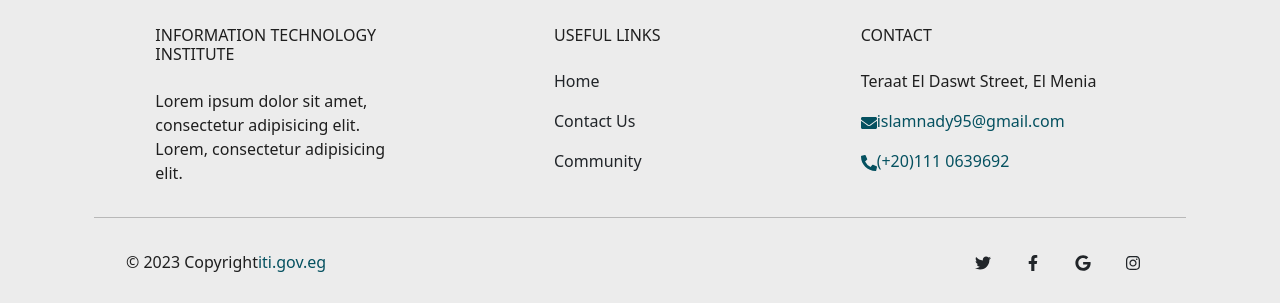
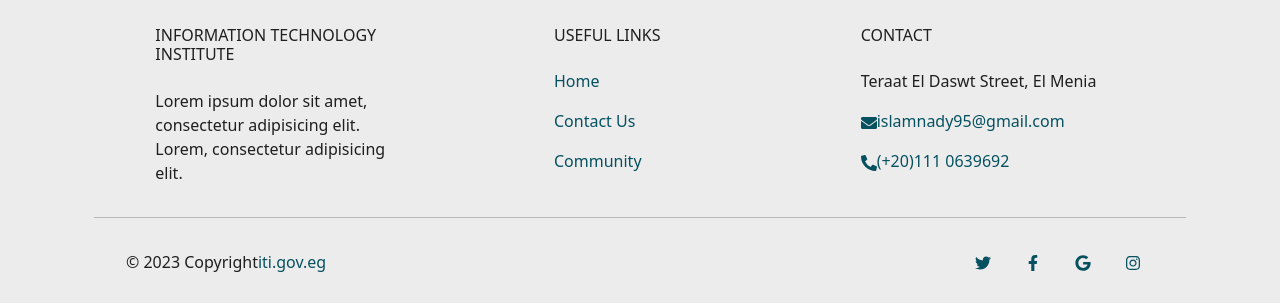
Before and after one commit to Isla-Nad/ITI-FinalProject, a React (Create React App) app: page / in a window 1280 px wide. Shown: the part 4134-4437 px from the top of the page. Built offline with nearby package versions, Linux system fonts and the light colour scheme; no server answers.

Commit message:
footer colors

```diff
--- a/src/components/Footer.js
+++ b/src/components/Footer.js
@@ -23,17 +23,17 @@ function Footer() {
             <div className="col-md-3 col-lg-2 col-xl-2 mx-auto mt-3">
               <h6 className="text-uppercase mb-4 font-weight-bold">{translate("usefulLinks")}</h6>
               <p>
-                <Link to="/" className="text-decoration-none  text-dark">
+                <Link to="/" className="text-decoration-none text-info-emphasis">
                   {translate("home")}
                 </Link>
               </p>
               <p>
-                <Link to="/contactus" className="text-decoration-none text-dark ">
+                <Link to="/contactus" className="text-decoration-none text-info-emphasis">
                   {translate("contactUs")}
                 </Link>
               </p>
               <p>
-                <Link to="/posts" className="text-decoration-none text-dark">
+                <Link to="/posts" className="text-decoration-none text-info-emphasis">
                   {translate("community")}
                 </Link>
               </p>
@@ -72,18 +72,18 @@ function Footer() {
               </div>
             </div>
             <div className="col-md-5 col-lg-4 ml-lg-0 text-center text-md-end">
-              <a className="btn  btn-floating m-1" role="button" href="https://www.facebook.com/" target="_blank">
+              <a className="btn  btn-floating m-1 text-info-emphasis" role="button" href="https://www.facebook.com/" target="_blank">
                 <FaTwitter />
               </a>
-              <a className="btn  btn-floating m-1" role="button" href="https://www.twitter.com/" target="_blank">
+              <a className="btn  btn-floating m-1 text-info-emphasis" role="button" href="https://www.twitter.com/" target="_blank">
                 <i className="fab fa-twitter"></i>
                 <FaFacebookF />
               </a>
-              <a className="btn  btn-floating m-1" role="button" href="https://www.google.com/" target="_blank">
+              <a className="btn  btn-floating m-1 text-info-emphasis" role="button" href="https://www.google.com/" target="_blank">
                 <i className="fab fa-google"></i>
                 <FaGoogle />
               </a>
-              <a className="btn  btn-floating m-1" role="button" href="https://www.instagram.com/" target="_blank">
+              <a className="btn  btn-floating m-1 text-info-emphasis" role="button" href="https://www.instagram.com/" target="_blank">
                 <i className="fab fa-instagram"></i>
                 <FaInstagram />
               </a>
```
